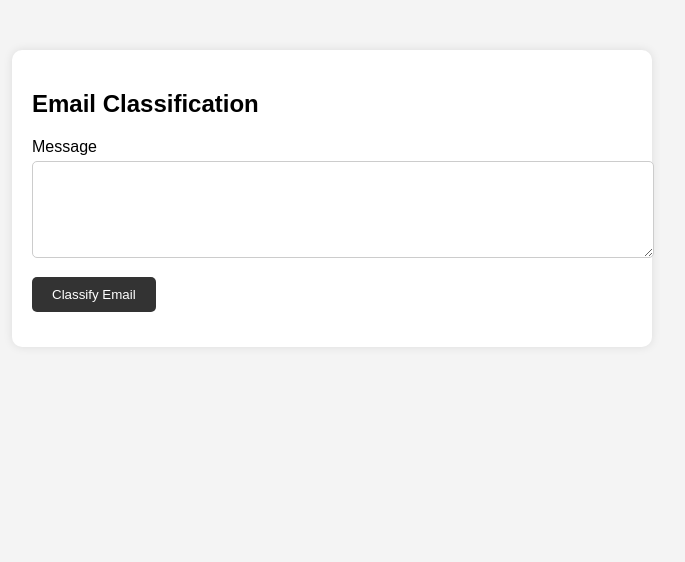
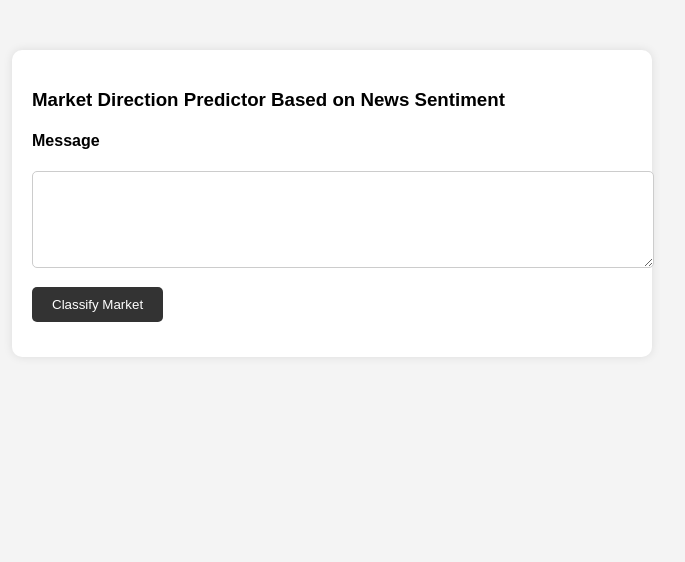
Before and after one commit to callmesheebygithub/Email_Classification, a Django app: page / in a window 1280 px wide. Shown: the part 66-628 px from the top of the page, without its empty margins (308-993 px from the left). Run offline with Django 4.2, Linux system fonts and the light colour scheme.

Commit message:
changed heading

```diff
--- a/templates/homepage.html
+++ b/templates/homepage.html
@@ -3,7 +3,7 @@
 <head>
     <meta charset="UTF-8">
     <meta name="viewport" content="width=device-width, initial-scale=1.0">
-    <title>Email Classification</title>
+    <title>Market Direction Predictor Based on News Sentiment</title>
     <style>
         body {
             font-family: Arial, sans-serif;
@@ -128,15 +128,15 @@
     </div>
 
     <div class="container">
-        <h2>Email Classification</h2>
+        <h3>Market Direction Predictor Based on News Sentiment</h3>
         <form method="post">
         {% csrf_token %}
             <div class="form-group">
-                <label for="message">Message</label>
+                <label for="message"><h4>Message</h4></label>
                 <textarea id="message" name="message" rows="5" required></textarea>
             </div>
             <div class="form-group">
-                <button type="submit">Classify Email</button>
+                <button type="submit">Classify Market </button>
             </div>
         </form>
     </div>
```
